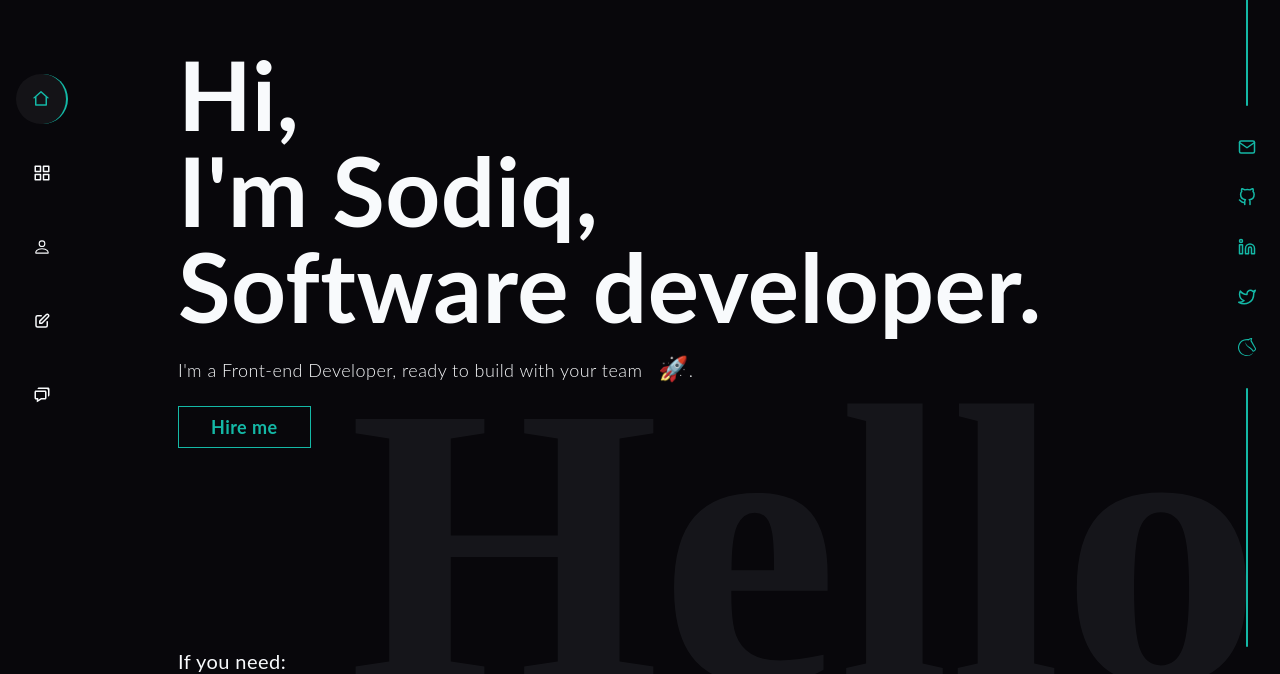
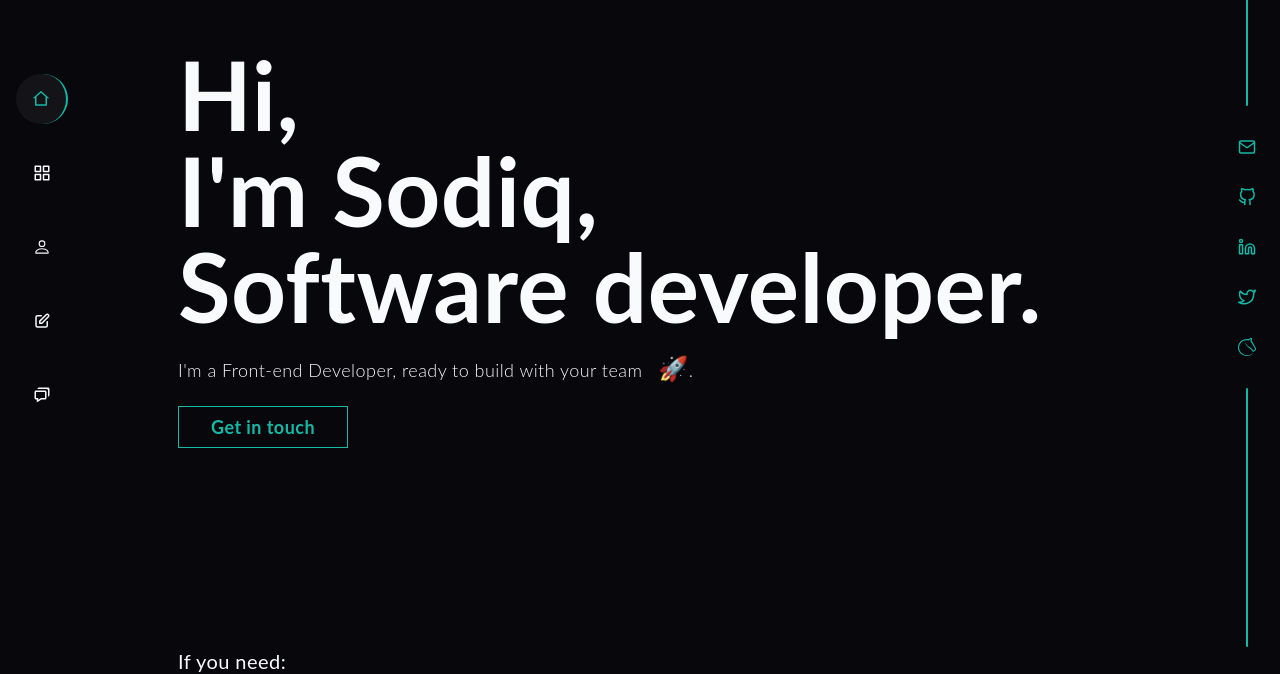
Before and after one commit to deyemiobaa/sa-portfolio, a React (Create React App) app: page / in a window 1280 px wide. Shown: the part 153-827 px from the top of the page. Built offline with nearby package versions, Linux system fonts and the light colour scheme.

Commit message:
redirect button to contact page

```diff
--- a/src/pages/welcome.js
+++ b/src/pages/welcome.js
@@ -9,13 +9,10 @@ export default function Welcome() {
   return (
     <div className="px-6 leading-7 lg:leading-10 tracking-wide  font-light">
       <div className="w-4/4 md:w-3/4 mx-auto mb-10 static z-10">
-        <div className="h-screen flex flex-col justify-center relative">
+        <div className="h-screen flex flex-col justify-center">
           <h1 className="mb-4 font-bold text-4xl md:text-8xl">Hi,<br /> I'm Sodiq,<br />Software developer.</h1>
           <p>I'm a Front-end Developer, ready to build with your team<span className="pl-4 text-2xl">🚀</span>.</p>
-          <button type="button" className="border px-8 mt-4 border-teal-500 bg-transparent hover:bg-teal-500 hover:border ease-in-out duration-700 transition-colors text-teal-500 hover:text-black font-bold w-max sticky z-[11]">Hire me</button>
-          <div className="text-big absolute z-1 -right-40 bottom-20 opacity-[0.15] text-[#616971] font-black font-elsie hidden lg:block">
-            Hello
-          </div>
+          <Link to="/contact" className="border px-8 mt-4 border-teal-500 bg-transparent hover:bg-teal-500 hover:border ease-in-out duration-700 transition-colors text-teal-500 hover:text-black font-bold w-max sticky z-[11]">Get in touch</Link>
         </div>
         <div>
           <h3 className="text-xl font-normal">If you need:</h3>
```
